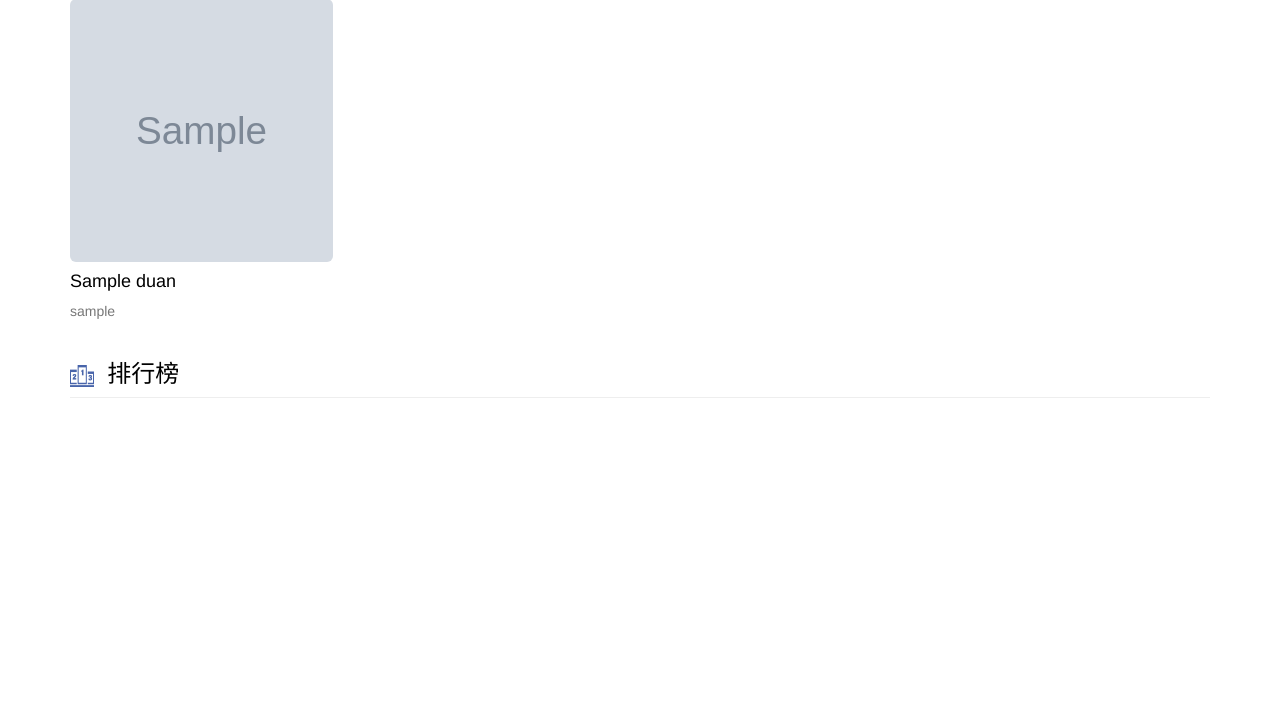
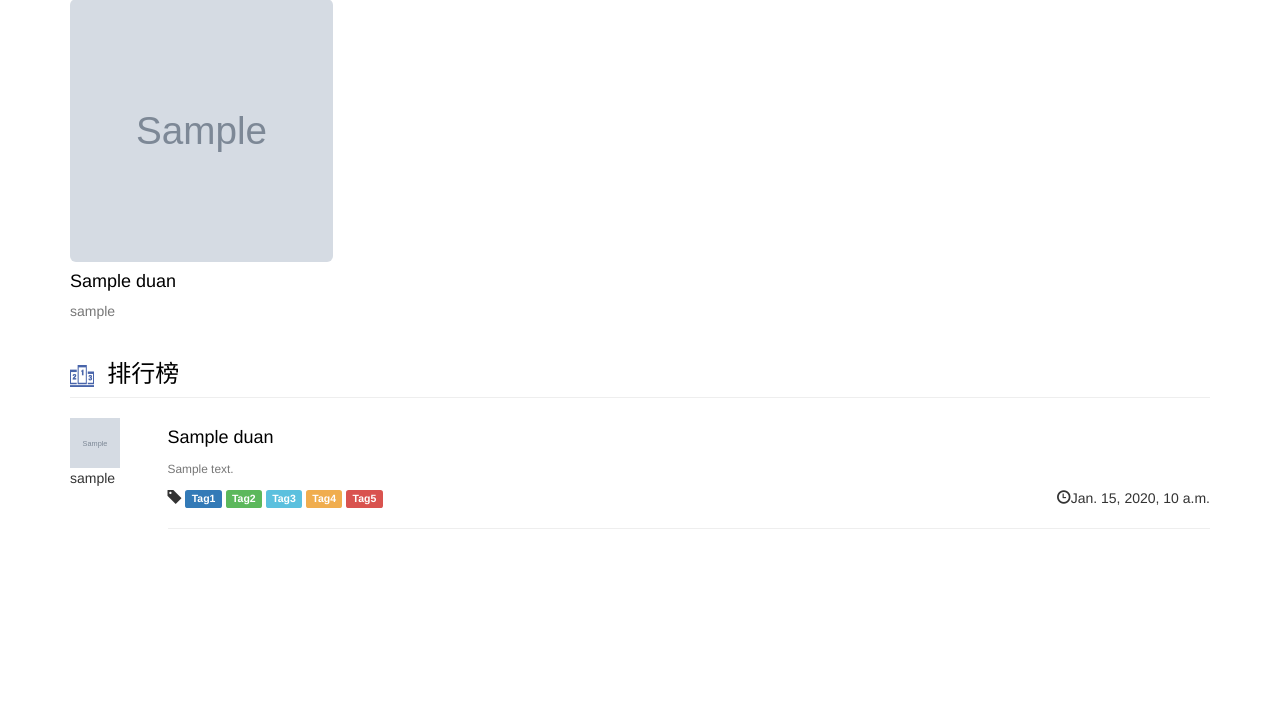
Before and after one commit to CloudDuanOrganization/CloudDuan, a Django app: page / in a window 1280 px wide. Shown: the part 587-1315 px from the top of the page. Run offline with Django 3.2, Linux system fonts and the light colour scheme; tables that the repository leaves empty hold one stand-in row (values such as "Sample post"); grey boxes marked "Sample" are stand-in pictures; some libraries are stand-ins or nearby versions.

Commit message:
假装写好了首页的排行榜。

```diff
--- a/CloudDuan/templates/index.html
+++ b/CloudDuan/templates/index.html
@@ -14,6 +14,7 @@
     <link href="/static/css/summernote.css" rel="stylesheet">
     <link href="/static/css/fileinput.min.css" rel="stylesheet">
     <link href="/static/css/index.css" rel="stylesheet">
+    <link href="/static/css/cdstyle.css" rel="stylesheet">
     <title>云段</title>
 </head>
 
@@ -120,6 +121,40 @@
             {%endfor%}
         </div>
         <h3 class="page-header"><a class="duanlink" href="/cloudUnit/rankList/"><img src="/static/images/icon－排行榜.png"> &nbsp;排行榜</a></h3>
+        <div class="row">
+        {%if rankList%} {% for entry in rankList %}
+            <!-- <div class="col-md-1">
+
+                <p>1</p>
+            </div> -->
+            <div class="col-md-1">
+                {%if entry.hasCover%}
+                <img class="midleportrait" src="{{entry.image}}"> {%else%}
+                <img class="midleportrait" src="/uploadFiles/Duan/defaultCover/7.png"> {%endif%}
+                <p>{{entry.owner}}</p>
+            </div>
+
+            <div class="col-md-11">
+            <h4><a class="duanlink" href="{% url 'duanView' entry.id %}">{{ entry.title }}</a></h4>
+                <p> <small class="text-muted">{{ entry.pureContent }}</small></p>
+                <p><span class="glyphicon glyphicon-tag"></span>
+                    <span class="label label-primary">Tag1</span>
+                    <span class="label label-success">Tag2</span>
+                    <span class="label label-info">Tag3</span>
+                    <span class="label label-warning">Tag4</span>
+                    <span class="label label-danger">Tag5</span>
+                    <span style="float:right;"><span class="glyphicon glyphicon-time"> </span>{{ entry.publishTime }}</span>
+                </p>
+                <hr>
+            </div>
+            {% endfor %} {%endif%}
+        </div>
+
+
+
+
+
+
         <!-- top rocket -->
         <div class="actGotop">
             <a href="javascript:;" title="Top"></a>
--- a/CloudDuan/templates/message.html
+++ b/CloudDuan/templates/message.html
@@ -14,7 +14,7 @@
     <link href="/static/css/summernote.css" rel="stylesheet">
     <link href="/static/css/fileinput.min.css" rel="stylesheet">
     <link href="/static/css/cdstyle.css" rel="stylesheet">
-    <title>云段</title>
+    <title>消息中心</title>
 </head>
 
 <body>
```
